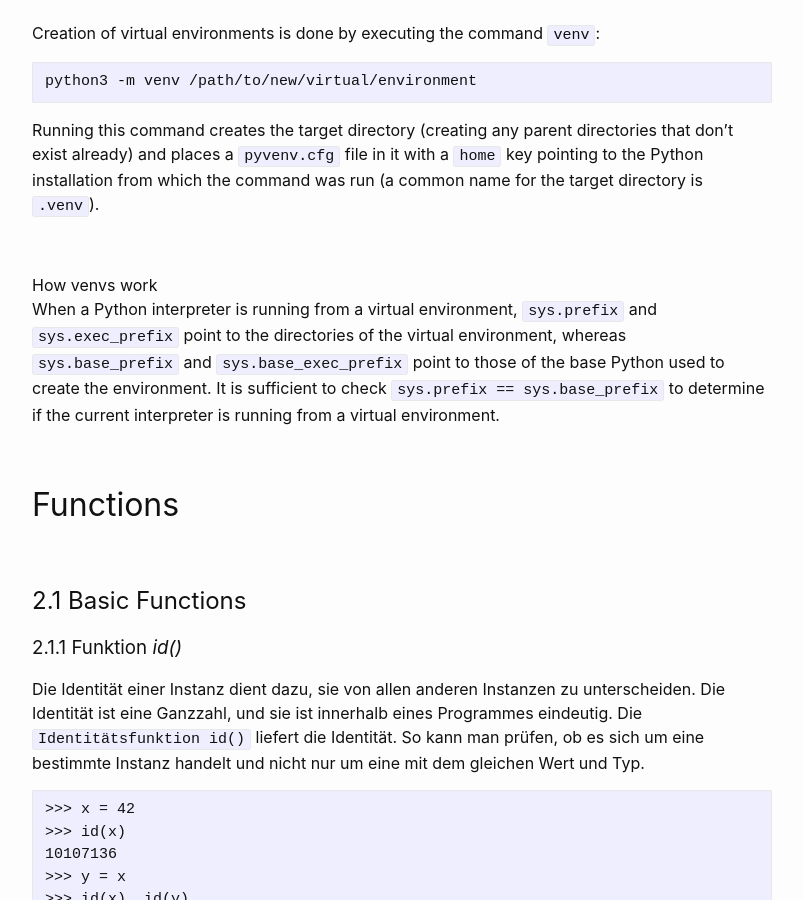
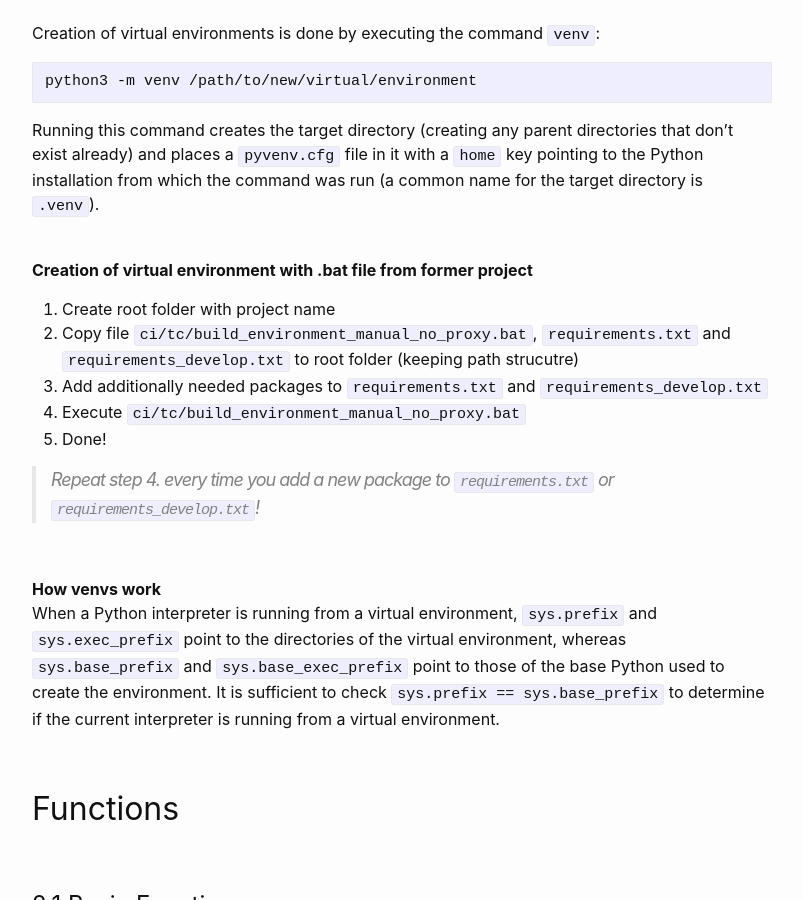
Before and after one commit to Hautaklyttn/progDocs, a Jekyll site: the page built from docs/articles/python.md, in a window 1280 px wide and 900 px high, scrolled down 18293 px. Shown: the whole window, without its empty margins (238-1041 px from the left). Built offline with Jekyll 4.4.1, drawn with Linux system fonts in a browser that asks for light colours.

Commit message:
Update python.md

````diff
--- a/docs/articles/python.md
+++ b/docs/articles/python.md
@@ -656,10 +656,20 @@ python3 -m venv /path/to/new/virtual/environment
 ```
 
 Running this command creates the target directory (creating any parent directories that don’t exist already) and places a `pyvenv.cfg` file in it with a `home` key pointing to the Python installation from which the command was run (a common name for the target directory is `.venv`).
+&nbsp;
+
+**Creation of virtual environment with .bat file from former project**
+1. Create root folder with project name
+2. Copy file `ci/tc/build_environment_manual_no_proxy.bat`, `requirements.txt` and `requirements_develop.txt` to root folder (keeping path strucutre)
+3. Add additionally needed packages to `requirements.txt` and `requirements_develop.txt`
+4. Execute `ci/tc/build_environment_manual_no_proxy.bat`
+5. Done!
+
+> Repeat step 4. every time you add a new package to `requirements.txt` or `requirements_develop.txt`!
 
 &nbsp;
 
-How venvs work
+**How venvs work**
 When a Python interpreter is running from a virtual environment, `sys.prefix` and `sys.exec_prefix` point to the directories of the virtual environment, whereas `sys.base_prefix` and `sys.base_exec_prefix` point to those of the base Python used to create the environment. It is sufficient to check `sys.prefix == sys.base_prefix` to determine if the current interpreter is running from a virtual environment.
 
 &nbsp;
````
